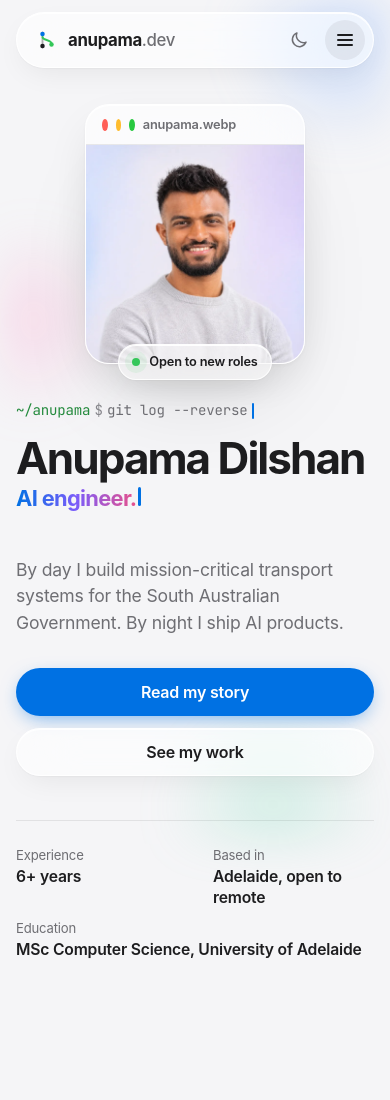
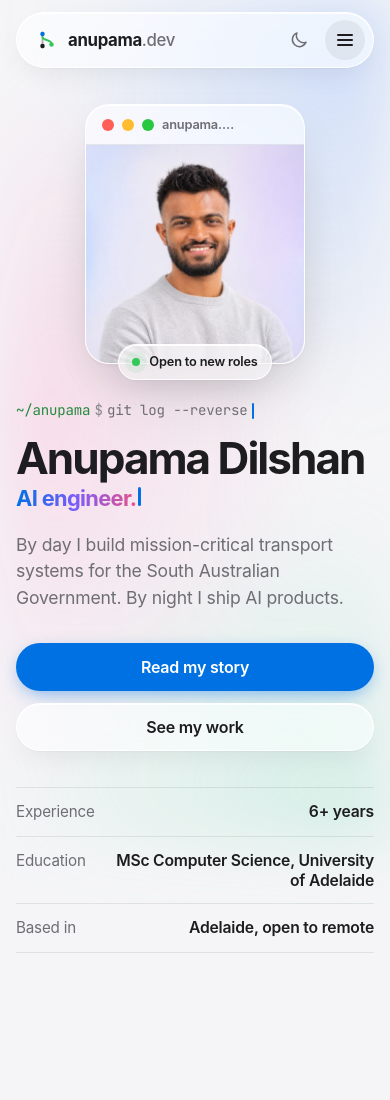
Before and after one commit to anupama4you/anupama-website, a plain HTML site: page index.html in a window 390 px wide. Shown: the top 1100 px of the page. Drawn offline with nearby package versions, Linux system fonts and the light colour scheme.

Commit message:
Polish mobile hero and window title bars
- Window dots no longer squash into ovals on narrow screens; the
  filename truncates instead.
- Hero facts become an iOS-style list on phones (label left, value
  right, hairlines), in their natural order.
- Background blobs are larger and softer on phones so they read as one
  wash instead of separate patches.
- Only reserve a second line for the rotating role on very narrow
  phones (360px and below), removing the gap under it elsewhere.

Co-Authored-By: Claude Opus 5.5 <noreply@anthropic.com>

```diff
--- a/styles.css
+++ b/styles.css
@@ -170,6 +170,20 @@ body::before {
   filter: blur(20px);
 }
 
+/* Phones: bigger, softer blobs so they read as one wallpaper wash, not separate patches */
+@media (max-width: 700px) {
+  body::before {
+    background:
+      radial-gradient(130vw 70vh at 100% 0%, var(--blob-1), transparent 70%),
+      radial-gradient(120vw 60vh at 0% 50%, var(--blob-2), transparent 70%),
+      radial-gradient(130vw 60vh at 90% 100%, var(--blob-3), transparent 70%);
+    filter: blur(30px);
+  }
+}
+@media (max-width: 360px) {
+  .hero__title .line--soft { min-height: 2.3em; }
+}
+
 /* ─────────── Glass material ─────────── */
 .header__inner, .nav, .hero__photo .window, .status, .btn--ghost, .socials a, .contact__panel {
   background: var(--glass);
@@ -268,11 +282,11 @@ body::before {
 
 .window { border-radius: var(--radius); overflow: hidden; }
 .window__bar { display: flex; align-items: center; gap: 8px; height: 40px; padding: 0 16px; border-bottom: 1px solid var(--line); }
-.dot { width: 12px; height: 12px; border-radius: 50%; background: var(--fill-2); }
+.dot { flex: none; width: 12px; height: 12px; aspect-ratio: 1; border-radius: 50%; background: var(--fill-2); }
 .dot:nth-child(1) { background: #FF5F57; }
 .dot:nth-child(2) { background: #FEBC2E; }
 .dot:nth-child(3) { background: #28C840; }
-.window__name { flex: 1; margin-right: 52px; text-align: center; font-size: .8rem; font-weight: 600; color: var(--text-2); }
+.window__name { flex: 1; min-width: 0; overflow: hidden; text-overflow: ellipsis; white-space: nowrap; margin-right: 52px; text-align: center; font-size: .8rem; font-weight: 600; color: var(--text-2); }
 
 .term { font-family: var(--mono); font-size: .88rem; color: var(--text-3); display: flex; flex-wrap: wrap; gap: .5ch; align-items: center; }
 .term__path { color: var(--green-text); }
@@ -327,12 +341,14 @@ body::before {
   .hero__title { margin: 14px 0 20px; }
   /* Let the role wrap on narrow phones, and reserve two lines so typing never shifts the layout */
   .hero__title .line--soft { font-size: clamp(1.3rem, 5.6vw, 1.9rem); white-space: normal; }
-  .hero__facts { grid-template-columns: 1fr 1fr; }
-  .hero__facts > div:nth-child(2) { grid-column: 1 / -1; order: 3; }
+  /* Facts as an iOS-style list: label left, value right, hairlines between rows */
+  .hero__facts { grid-template-columns: 1fr; gap: 0; padding-top: 0; margin-top: 36px; }
+  .hero__facts > div { display: flex; justify-content: space-between; align-items: baseline; gap: 16px; padding: 12px 0; border-bottom: 1px solid var(--line); }
+  .hero__facts dt { flex: none; font-size: .95rem; }
+  .hero__facts dd { margin: 0; text-align: right; }
   .scroll-cue { display: none; }
 }
 @media (max-width: 420px) {
-  .hero__title .line--soft { min-height: 2.3em; }
   .hero__actions .btn { flex: 1 1 100%; }
 }
 
```
